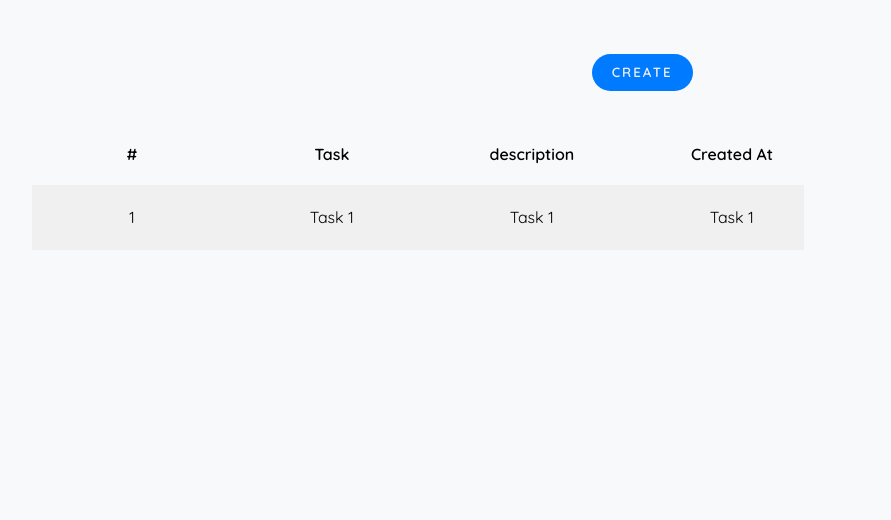
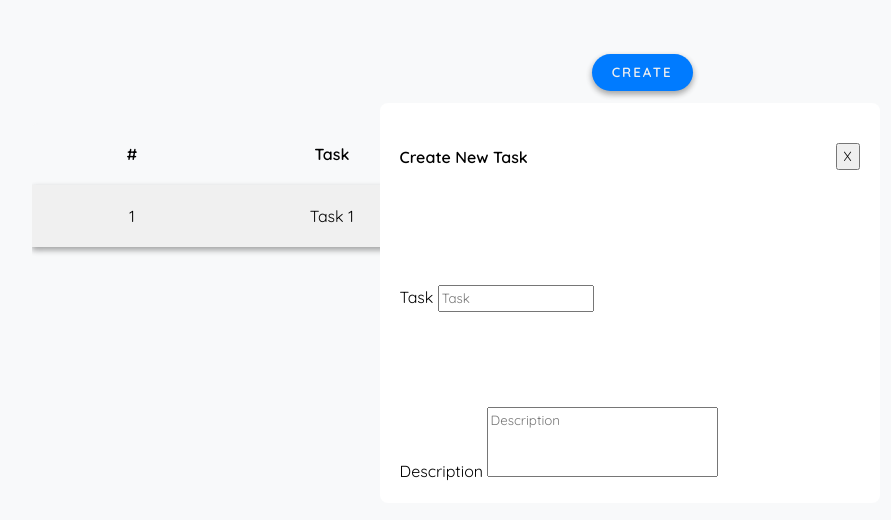
Before and after one commit to fabulousDesigns/todofront, a plain HTML site: page index.html in a window 1280 px wide. Shown: the whole page, without its empty margins (222-1113 px from the left). Drawn offline with Linux system fonts and the light colour scheme; a web font is replaced by a local one.

Commit message:
first commit

```diff
--- a/css/style.css
+++ b/css/style.css
@@ -14,6 +14,7 @@
   --breakpoint-md: 768px;
   --breakpoint-lg: 992px;
   --breakpoint-xl: 1200px;
+  --box-shadow: rgba(0, 0, 0, 0.16) 0px 3px 6px, rgba(0, 0, 0, 0.23) 0px 3px 6px;
 }
 
 * {
@@ -60,6 +61,7 @@ body {
   border: 0;
   border-radius: 20px;
   text-transform: uppercase;
+  box-shadow: var(--box-shadow);
 }
 
 table {
@@ -98,4 +100,43 @@ tbody {
 
 tbody tr:nth-child(even) {
   background: var(--secondary);
+  box-shadow: var(--box-shadow);
 }
+
+.edit,
+.delete {
+  border: 0;
+  font-size: 16px;
+  color: var(--primary);
+  cursor: pointer;
+  outline: none;
+  padding: 0 19px;
+}
+
+.createNewForm {
+  width: 500px;
+  height: 400px;
+  background-color: #fff;
+  left: 47%;
+  padding: 20px;
+  border-radius: 8px;
+  position: absolute;
+}
+
+.top__stuff {
+  display: flex;
+  justify-content: space-between;
+  align-items: center;
+}
+
+textarea {
+  resize: none;
+}
+
+#createTask {
+  display: flex;
+  flex-direction: column;
+  justify-content: space-between;
+  height: 100%;
+  gap: 1.5rem;
+}
--- a/index.html
+++ b/index.html
@@ -5,6 +5,9 @@
   <meta charset="UTF-8">
   <meta name="viewport" content="width=device-width, initial-scale=1.0">
   <title>Todo</title>
+  <link rel="stylesheet" href="https://cdnjs.cloudflare.com/ajax/libs/font-awesome/6.4.2/css/all.min.css"
+    integrity="sha512-z3gLpd7yknf1YoNbCzqRKc4qyor8gaKU1qmn+CShxbuBusANI9QpRohGBreCFkKxLhei6S9CQXFEbbKuqLg0DA=="
+    crossorigin="anonymous" referrerpolicy="no-referrer" />
   <link rel="stylesheet" href="css/style.css">
 </head>
 
@@ -13,6 +16,22 @@
     <div class="top__navigation">
       <div class="wrapper__nav">
         <button type="button" class="c__btn">create</button>
+      </div>
+      <div class="createNewForm">
+        <form id="createTask">
+          <div class="top__stuff">
+            <h4>Create New Task</h4>
+            <button type="button" class="close__btn">X</button>
+          </div>
+          <div class="form__group">
+            <label for="task">Task</label>
+            <input type="text" name="task" id="task" placeholder="Task">
+          </div>
+          <div class="form__group">
+            <label for="description">Description</label>
+            <textarea name="description" id="description" cols="30" rows="3" placeholder="Description"></textarea>
+          </div>
+        </form>
       </div>
     </div>
     <table>
@@ -31,8 +50,8 @@
         <td>Task 1</td>
         <td>false</td>
         <td>
-          <button class="edit">Edit</button>
-          <button class="delete">Delete</button>
+          <button class="edit"><i class="fa-solid fa-pen-nib"></i></button>
+          <button class="delete"><i class="fa-regular fa-trash-can"></i></button>
         </td>
     </table>
   </div>
```
